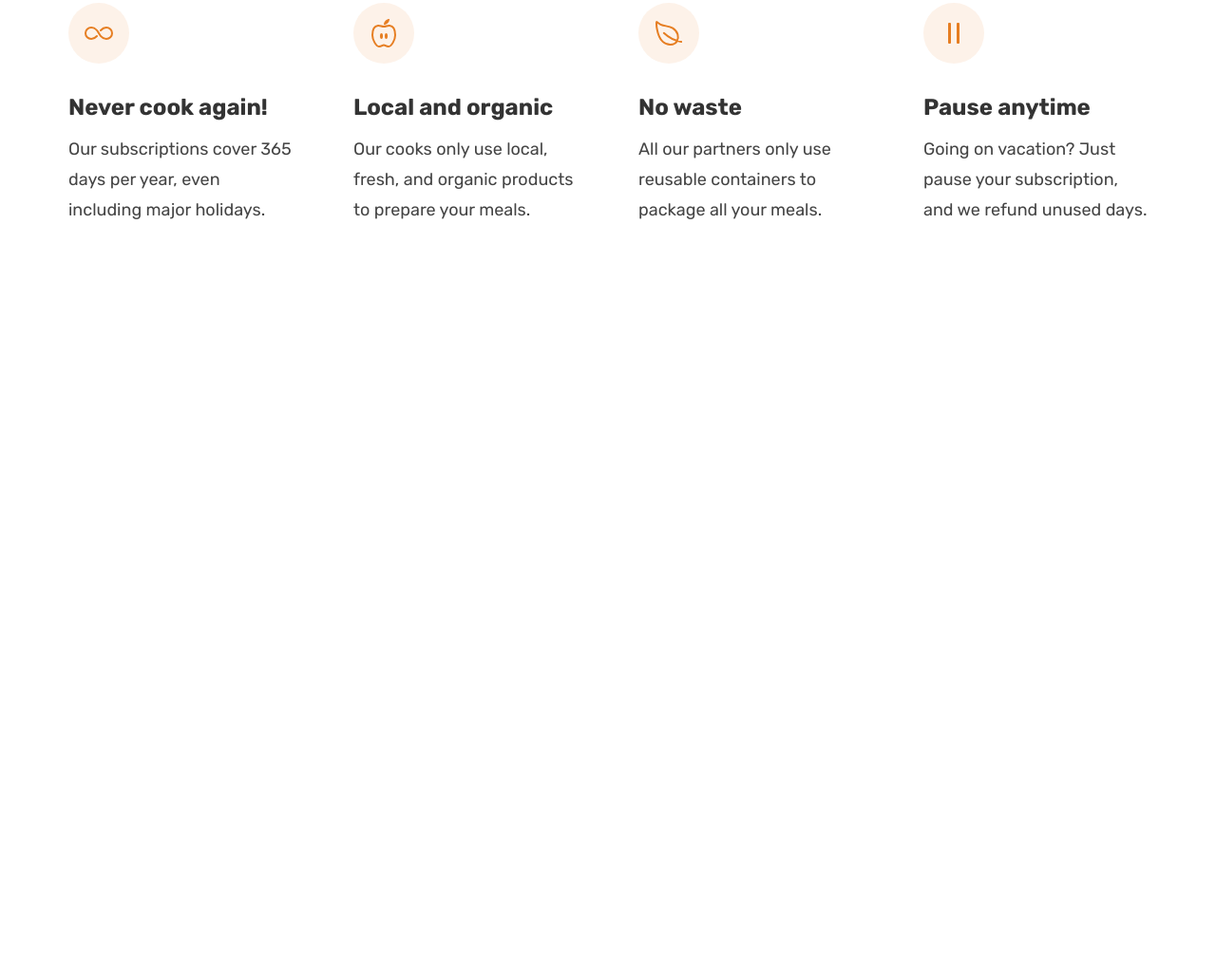
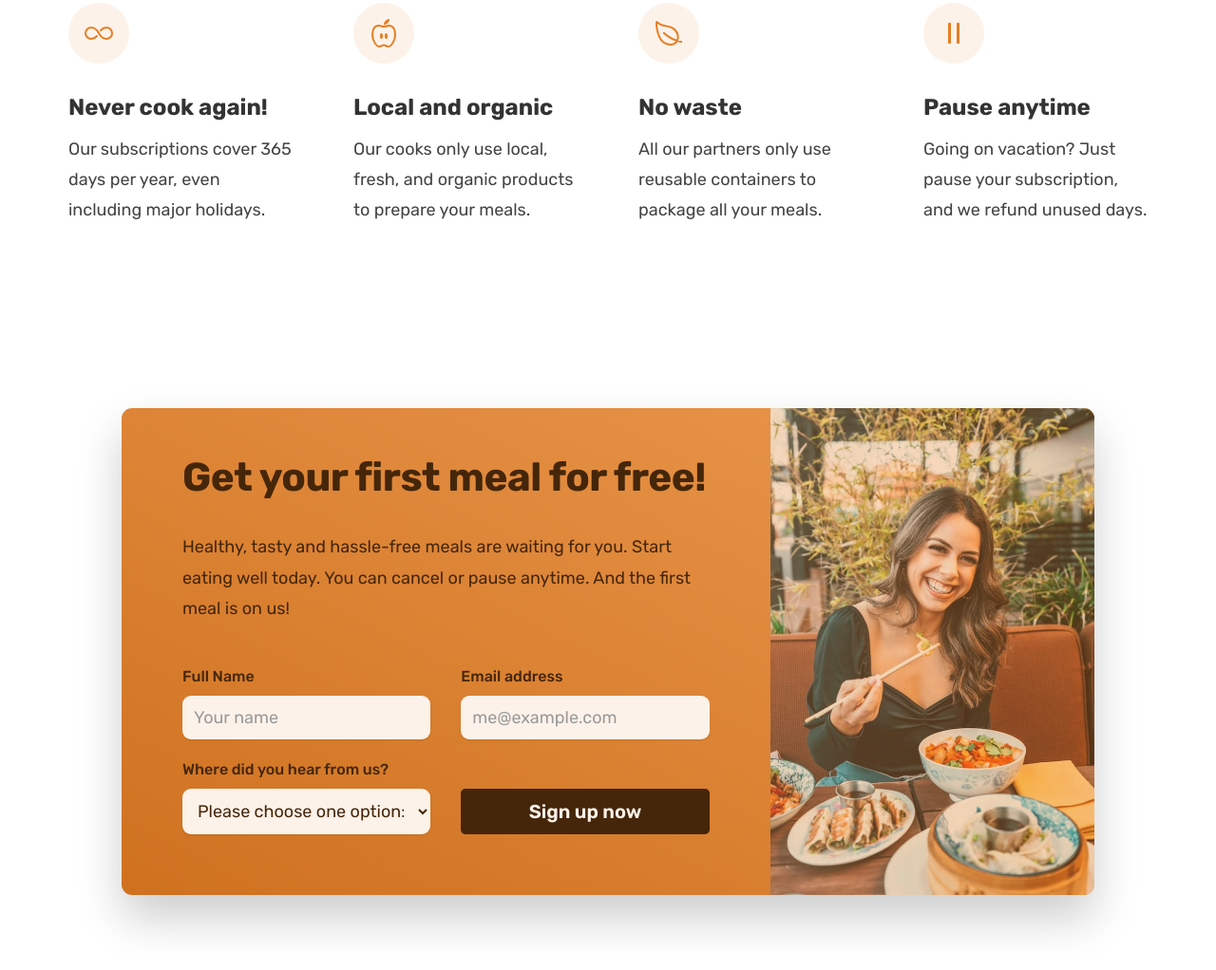
Before and after one commit to hadihe2002/omnifood, a plain HTML site: page index.html in a window 1280 px wide. Shown: the part 5487-6509 px from the top of the page at 95% size. Before the commit the page ends 5821 px from the top, so only its background shows below. Drawn offline with nearby package versions, Linux system fonts and the light colour scheme.

Commit message:
ADD: add call to action

```diff
--- a/css/general.css
+++ b/css/general.css
@@ -63,16 +63,21 @@ body {
   grid-template-columns: repeat(4, 1fr);
 }
 
+.btn,
 .btn:link,
 .btn:visited {
   display: inline-block;
-  color: white;
   font-weight: 600;
   font-size: 2rem;
   text-decoration: none;
   padding: 1.6rem 3.2rem;
   border-radius: 0.5rem;
   transition: all 0.3s;
+
+  color: white;
+  border: none;
+  cursor: pointer;
+  font-family: inherit;
 }
 
 .btn--full:link,
@@ -95,6 +100,18 @@ body {
 .btn--outline:active {
   background-color: var(--tint-color);
   box-shadow: inset 0 0 0 3px #fff;
+}
+
+.btn--form {
+  background-color: #45260a;
+  color: #fdf2e9;
+  align-self: end;
+  padding: 1.2rem;
+}
+
+.btn--form:hover {
+  background-color: #fff;
+  color: #45260a;
 }
 
 .heading-primary,
@@ -175,6 +192,13 @@ strong {
   gap: 1.2rem;
 }
 
+*:focus {
+  outline: none;
+  /* outline: 4px dotted #e67e22; */
+  /* outline-offset: 8px; */
+  box-shadow: 0 0 0 0.8rem #e67d227e;
+}
+
 /* HELPER CLASSES */
 .margin-right-sm {
   margin-right: 1.6rem !important;
--- a/css/style.css
+++ b/css/style.css
@@ -450,3 +450,90 @@
   font-size: 1.8rem;
   line-height: 1.8;
 }
+
+/* ----------------------------------- CTA ---------------------------------- */
+
+.section-cta {
+  padding: 9.6rem;
+}
+
+.cta {
+  display: grid;
+  grid-template-columns: 2fr 1fr;
+  /* background-color: var(--shade-color); */
+  box-shadow: 0 2.4rem 4.8rem rgba(0, 0, 0, 0.2);
+  border-radius: 11px;
+
+  background-image: linear-gradient(
+    to left bottom,
+    #eb984e,
+    var(--shade-color)
+  );
+  overflow: hidden;
+}
+
+.cta-form {
+  display: grid;
+  grid-template-columns: 1fr 1fr;
+  column-gap: 3.2rem;
+  row-gap: 2.4rem;
+}
+
+.cta-txt-box {
+  padding: 4.8rem 6.4rem 6.4rem 6.4rem;
+  color: #45260a;
+}
+
+.cta-image-box {
+  background-image: linear-gradient(to right, #eb974e5c, #e67d2254),
+    url("../img/eating.jpg");
+  background-size: cover;
+  background-position: center;
+}
+
+.cta .heading-secondary {
+  color: #45260a;
+  margin-bottom: 3.2rem;
+}
+
+.cta-text {
+  font-size: 1.8rem;
+  line-height: 1.8;
+  margin-bottom: 4.8rem;
+}
+
+.cta-image-box {
+  background-image: linear-gradient(to right, #eb974e5c, #e67d2254),
+    url("../img/eating.jpg");
+  background-size: cover;
+  background-position: center;
+}
+
+.cta-form label {
+  display: block;
+  font-size: 1.6rem;
+  font-weight: 500;
+  margin-bottom: 1.2rem;
+}
+
+.cta-form input,
+.cta-form select {
+  width: 100%;
+  padding: 1.2rem;
+  font-size: 1.8rem;
+  border: none;
+  background-color: #fdf2e9;
+  border-radius: 9px;
+  box-shadow: 0 1px 2px rgba(0, 0, 0, 0.1);
+  font-family: inherit;
+  color: inherit;
+}
+
+.cta-form input::placeholder {
+  color: #999;
+}
+
+.cta *:focus {
+  outline: none;
+  box-shadow: 0 0 0 0.8rem #fdf2e96e;
+}
--- a/index.html
+++ b/index.html
@@ -555,6 +555,65 @@
           </div>
         </div>
       </section>
+
+      <section class="section-cta">
+        <div class="container">
+          <div class="cta">
+            <div class="cta-txt-box">
+              <h2 class="heading-secondary">Get your first meal for free!</h2>
+
+              <p class="cta-text">
+                Healthy, tasty and hassle-free meals are waiting for you. Start
+                eating well today. You can cancel or pause anytime. And the
+                first meal is on us!
+              </p>
+
+              <form class="cta-form">
+                <div>
+                  <label for="cta-form-fullname">Full Name</label>
+                  <input
+                    id="cta-form-fullname"
+                    type="text"
+                    placeholder="Your name"
+                    required
+                  />
+                </div>
+
+                <div>
+                  <label for="cta-form-email">Email address</label>
+                  <input
+                    id="cta-form-email"
+                    type="email"
+                    placeholder="me@example.com"
+                    required
+                  />
+                </div>
+
+                <div>
+                  <label for="cta-select-where"
+                    >Where did you hear from us?</label
+                  >
+                  <select required class="cta-select-where">
+                    <option value="">Please choose one option:</option>
+                    <option value="friends">Friends and Family</option>
+                    <option value="youtube">Youtube video</option>
+                    <option value="podcast">Podcast</option>
+                    <option value="ad">Facebook Ad</option>
+                    <option value="other">Other</option>
+                  </select>
+                </div>
+
+                <button class="btn btn--form">Sign up now</button>
+              </form>
+            </div>
+            <div
+              class="cta-image-box"
+              role="img"
+              aria-label="Woman enjoying food"
+            ></div>
+          </div>
+        </div>
+      </section>
     </main>
   </body>
 </html>
```
